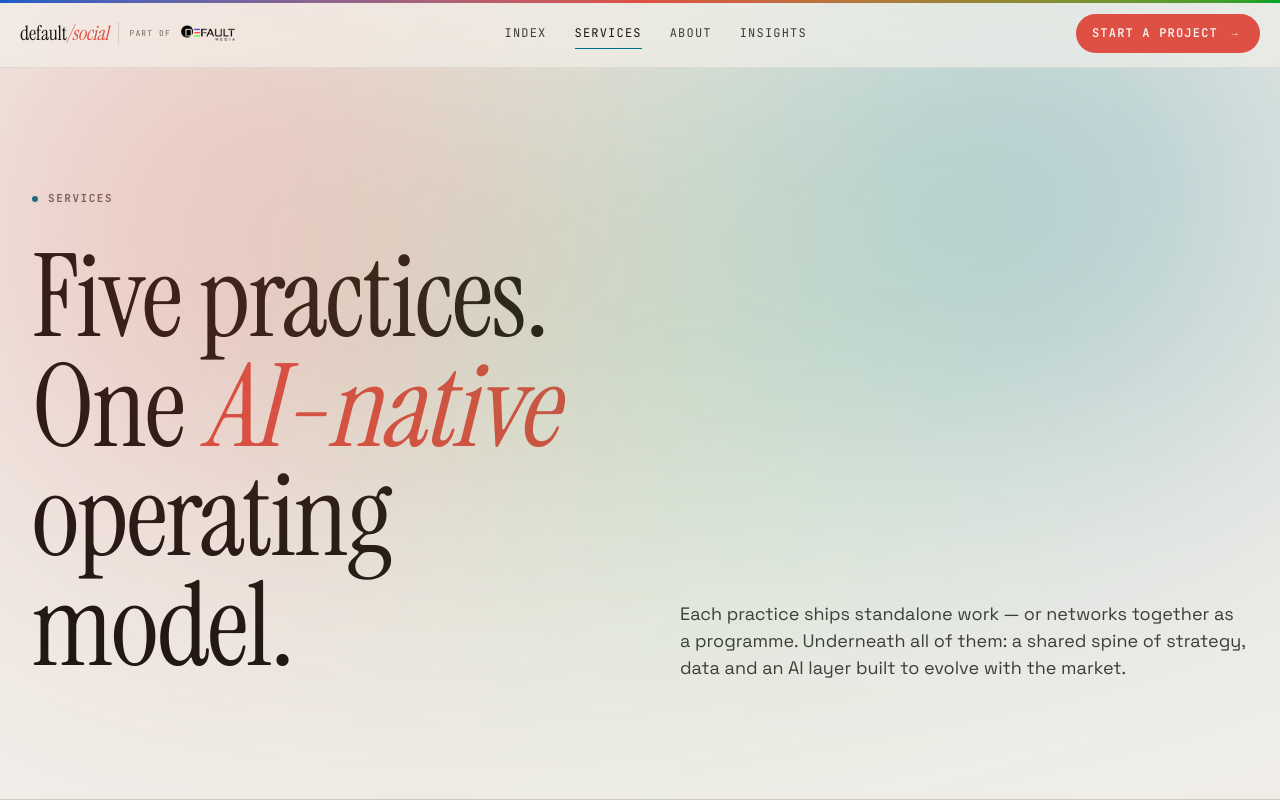
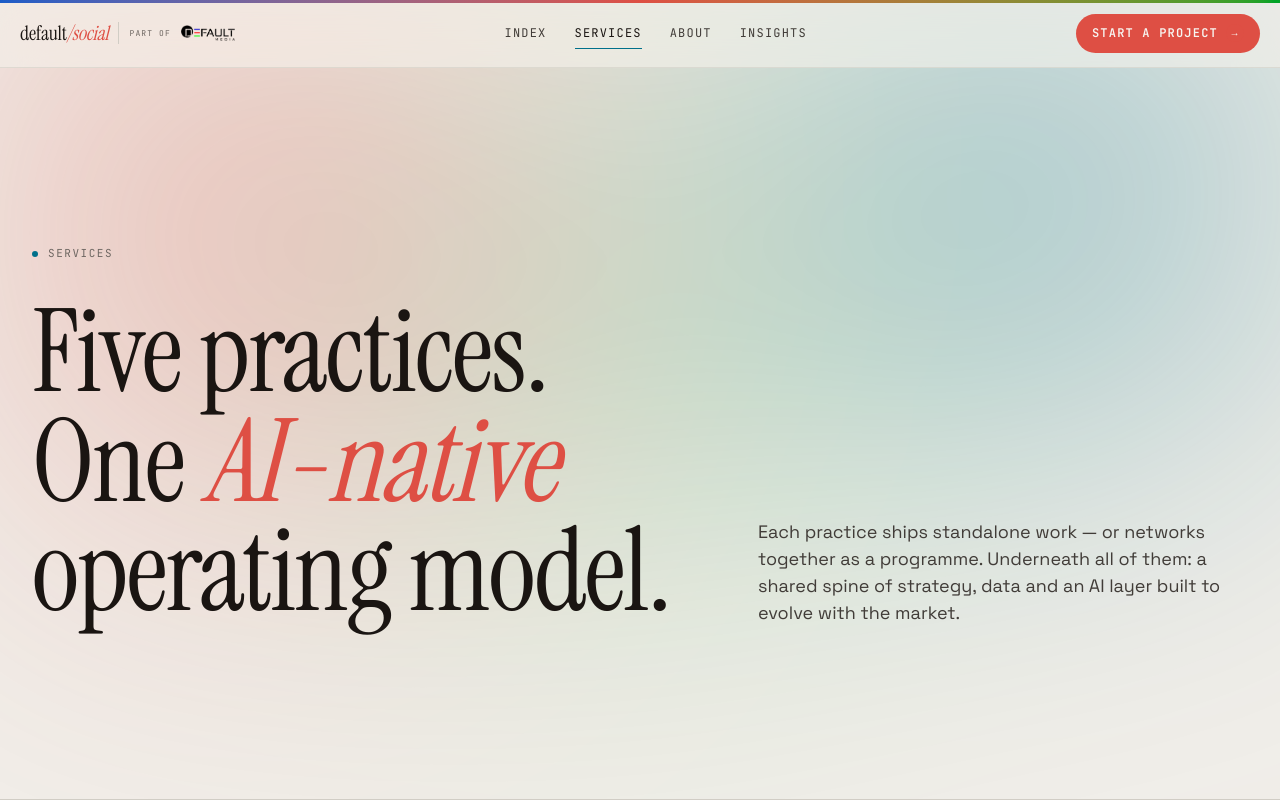
Before and after one commit to Dbrowne14/Default_Social_AI, a Next.js app: page /services in a window 1280 px wide. Shown: the top 800 px of the page. Built offline with nearby package versions, Linux system fonts and the light colour scheme.

Commit message:
Restructuring page headers to make more uniform

```diff
--- a/components/about/AboutHeader.tsx
+++ b/components/about/AboutHeader.tsx
@@ -1,38 +1,12 @@
-const companyInfo = [
-  {
-    label: "Founded",
-    value: "2016 · As part of Default Media Group",
-  },
-  {
-    label: "HQ",
-    value: "Brentford, London",
-  },
-  {
-    label: "Team",
-    value: "31 across 5 practices",
-  },
-  {
-    label: "Group sibling",
-    value: "Default Media · Default Studios",
-  },
-  {
-    label: "AI practice",
-    value: "Operational since 2025",
-  },
-];
+import PageHeader from "../ui/PageHeader";
+import { companyInfo } from "@/data/companInfo";
 
 const AboutHeader = () => {
   return (
-    <header className=" pt-nav flex items-center   min-h-screen">
-      <div
-        aria-hidden="true"
-        className="absolute inset-0 z-0 opacity-100 blur-[140px]
-bg-[radial-gradient(circle_at_15%_20%,color-mix(in_oklch,var(--accent)_40%,transparent),transparent_42%),radial-gradient(circle_at_85%_15%,color-mix(in_oklch,var(--accent-2)_48%,transparent),transparent_36%),radial-gradient(circle_at_50%_40%,color-mix(in_oklch,var(--accent-3)_22%,transparent),transparent_52%)]"
-      />
-      <div className="container-custom">
-        <div className="mb-9 eyebrow">About</div>
-        <div className="grid grid-cols-1 md:grid-cols-2 gap-10 md:gap-20 items-end">
-          <h1 className="font-serif text-[clamp(56px,9vw,140px)]">
+    <PageHeader
+      eyebrow="About"
+      title={
+        <>
           A studio
           <br />
           between
@@ -40,13 +14,15 @@ bg-[radial-gradient(circle_at_15%_20%,color-mix(in_oklch,var(--accent)_40%,trans
           <em className="text-accent italic">signal</em>
           <br />
           and craft.
-          </h1>
+        </>
+      }
+    >
+      {" "}
       <div>
-            <p className="lede hidden md:block">
+        <p className="lede hidden xl:block">
           Default Social is the digital, social and technology arm of the
           Default Media Group — a 10-year-old company with one studio in
-              Brentford, one foot in the data, and both eyes on what&apos;s
-              next.
+          Brentford, one foot in the data, and both eyes on what&apos;s next.
         </p>
         <div className="flex flex-col gap-3 font-mono text-[11px] tracking-[0.08em] uppercase mt-10">
           {companyInfo.map((info, key) => {
@@ -55,16 +31,18 @@ bg-[radial-gradient(circle_at_15%_20%,color-mix(in_oklch,var(--accent)_40%,trans
                 className="flex justify-between md:gap-6 py-1 md:py-3.5 border-b border-line"
                 key={key}
               >
-                    <span className="text-muted text-[clamp(10px,1vw,11px)]">{info.label}</span>
-                    <span className="text-cream text-right text-[clamp(9px,1vw,11px)]">{info.value}</span>
+                <span className="text-muted text-[clamp(10px,1vw,11px)]">
+                  {info.label}
+                </span>
+                <span className="text-cream text-right text-[clamp(9px,1vw,11px)]">
+                  {info.value}
+                </span>
               </div>
             );
           })}
         </div>
       </div>
-        </div>
-      </div>
-    </header>
+    </PageHeader>
   );
 };
 
--- a/components/insights/InsightsHeader.tsx
+++ b/components/insights/InsightsHeader.tsx
@@ -1,13 +1,21 @@
 import PageHeader from "../ui/PageHeader";
-import { headerData } from "@/data/headerData";
 
 const InsightsHeader = () => {
-  const header = headerData.find((header) => header.eyebrow === "Insights")
-  if(!header) return null;
   return (
     <>
       {" "}
-      <PageHeader eyebrow={header.eyebrow} titleLines={header.titleLines}>
+      <PageHeader
+        eyebrow="Insights"
+        title={
+          <>
+            Field notes
+            <br />
+            from the
+            <br />
+            <em className="text-accent italic">practice.</em>
+          </>
+        }
+      >
         <div>
           <p className="lede">
             Essays, teardowns and quiet experiments — written by our practice
--- a/components/services/ServicesHeader.tsx
+++ b/components/services/ServicesHeader.tsx
@@ -1,31 +1,27 @@
+import PageHeader from "../ui/PageHeader";
+
 const servicesHeader = () => {
   return (
-    <header className="pt-nav flex items-center min-h-screen border-b border-line">
-      <div
-        aria-hidden="true"
-        className="absolute inset-0 z-0 opacity-100 blur-[140px]
-bg-[radial-gradient(circle_at_15%_20%,color-mix(in_oklch,var(--accent)_40%,transparent),transparent_42%),radial-gradient(circle_at_85%_15%,color-mix(in_oklch,var(--accent-2)_48%,transparent),transparent_36%),radial-gradient(circle_at_50%_40%,color-mix(in_oklch,var(--accent-3)_22%,transparent),transparent_52%)]"
-      />
-      <div className="container-custom">
-        <div className="eyebrow mb-9  font-bold border-none">Services</div>
-        <div className="grid grid-cols-1 gap-7 md:grid-cols-2 md:gap-20 items-end">
-          <h1 className="font-serif text-[clamp(50px,9vw,120px)]">
+    <PageHeader
+      eyebrow="Services"
+      title={
+        <>
           Five practices.
           <br />
           One <em className="text-accent italic">AI-native</em>
           <br />
           operating model.
-          </h1>
+        </>
+      }
+    >
       <div>
         <p className="lede">
           Each practice ships standalone work — or networks together as a
-              programme. Underneath all of them: a shared spine of strategy,
-              data and an AI layer built to evolve with the market.
+          programme. Underneath all of them: a shared spine of strategy, data
+          and an AI layer built to evolve with the market.
         </p>
       </div>
-        </div>
-      </div>
-    </header>
+    </PageHeader>
   );
 };
 
--- a/components/ui/PageHeader.tsx
+++ b/components/ui/PageHeader.tsx
@@ -1,19 +1,12 @@
 import React from "react";
-
-
-
-type TitleLine = {
-  text: string;
-  accent?: boolean;
-};
 
 type PageHeaderProps = {
   eyebrow: string;
-  titleLines: TitleLine[];
+  title: React.ReactNode;
   children: React.ReactNode;
 };
 
-const PageHeader = ({ eyebrow, titleLines, children }: PageHeaderProps) => {
+const PageHeader = ({ eyebrow, title, children }: PageHeaderProps) => {
   return (
     <header className="relative overflow-hidden pt-nav border-b border-line min-h-screen flex items-center">
       <div
@@ -25,18 +18,7 @@ const PageHeader = ({ eyebrow, titleLines, children }: PageHeaderProps) => {
         <div className="eyebrow mb-9">{eyebrow}</div>
 
         <div className="grid grid-cols-1 md:grid-cols-[1.4fr_1fr] gap-20 md:gap-10 items-end">
-          <h1 className="font-serif text-[clamp(56px,9vw,140px)]">
-            {titleLines.map((line, i) => (
-              <span key={i} className="block">
-                {line.accent ? (
-                  <em className="italic text-accent">{line.text}</em>
-                ) : (
-                  line.text
-                )}
-              </span>
-            ))}
-          </h1>
-
+          <h1 className="font-serif text-[clamp(56px,9vw,140px)]"> {title}</h1>
           {children}
         </div>
       </div>
--- /dev/null
+++ b/data/companInfo.ts
@@ -0,0 +1,22 @@
+export const companyInfo = [
+  {
+    label: "Founded",
+    value: "2016 · As part of Default Media Group",
+  },
+  {
+    label: "HQ",
+    value: "Brentford, London",
+  },
+  {
+    label: "Team",
+    value: "31 across 5 practices",
+  },
+  {
+    label: "Group sibling",
+    value: "Default Media · Default Studios",
+  },
+  {
+    label: "AI practice",
+    value: "Operational since 2025",
+  },
+];
--- a/data/headerData.ts
+++ /dev/null
@@ -1,10 +0,0 @@
-export const headerData = [
-  {
-    eyebrow: "Insights",
-    titleLines: [
-      { text: "Field notes" },
-      { text: "from the" },
-      { text: "practice.", accent: true },
-    ],
-  },
-];
```
Lines whose indentation alone changed are shown as unchanged.
